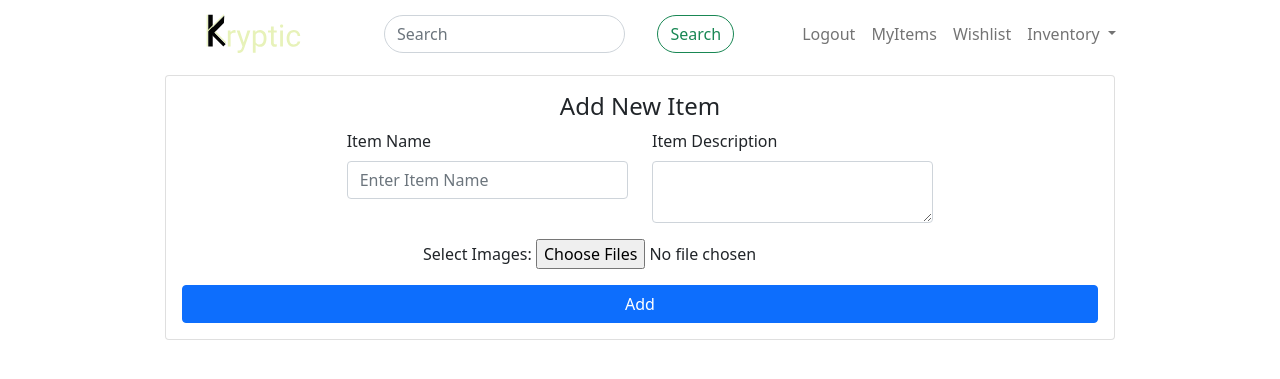
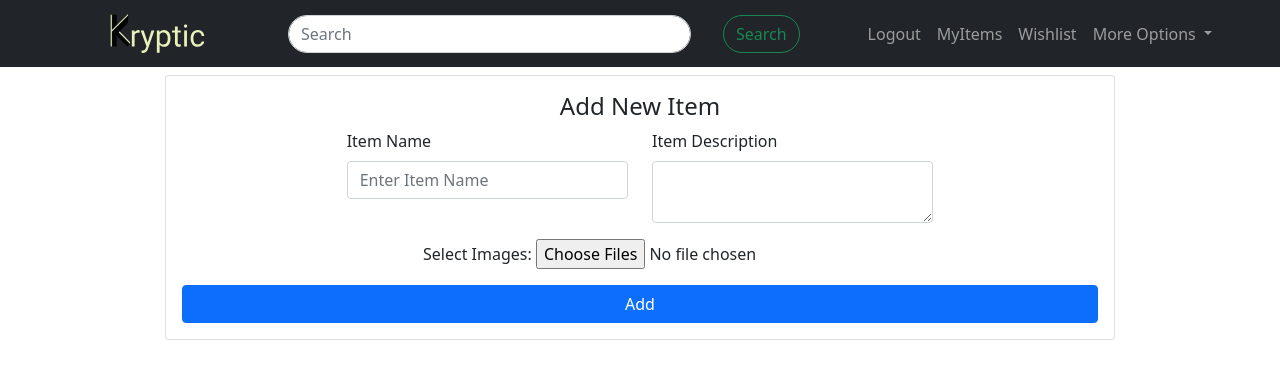
Before and after one commit to ary1733/NFT-DBMS_Mini_Project, a Flask app: page /additem in a window 1280 px wide. Shown: the top 379 px of the page. Run offline with Flask 2, Linux system fonts and the light colour scheme; a user stored in the database is signed in.

Commit message:
Navbar color fix

```diff
--- a/flask-backend/APP/templates/index.html
+++ b/flask-backend/APP/templates/index.html
@@ -1,6 +1,6 @@
 {% extends 'base.html' %} {% block content %}
 <style>
-  .navbar {
+  .navbar, .dropdown-menu {
     background: transparent !important;
   }
 
--- a/flask-backend/APP/templates/navbar.html
+++ b/flask-backend/APP/templates/navbar.html
@@ -1,4 +1,4 @@
-<nav class="navbar navbar-expand-lg navbar-light mx-5 px-5">
+<nav class="navbar navbar-dark bg-dark navbar-expand-lg">
   <div class="container-fluid">
     <a class="ps-5 ms-5 navbar-brand" href="/">
       <img src="{{ url_for('static',filename='logo.svg') }}" alt="" width="100" height="40" class="d-inline-block align-text-top">
@@ -27,15 +27,15 @@
         </li>
         <li class="nav-item dropdown">
           <a class="nav-link dropdown-toggle" href="#" id="navbarDropdown" role="button" data-bs-toggle="dropdown" aria-expanded="false">
-                        Inventory
+                        More Options
                     </a>
-          <ul class="dropdown-menu" aria-labelledby="navbarDropdown">
+          <ul class="dropdown-menu dropdown-menu-dark" aria-labelledby="navbarDropdown">
             <li><a class="dropdown-item" href="{{url_for('updateprofile')}}">Update Profile</a></li>
             <li><a class="dropdown-item" href="{{url_for('additem')}}">Add Item</a></li>
             <li>
               <hr class="dropdown-divider">
             </li>
-            <li><a class="dropdown-item pe-5" href="/account">your profile</a></li>
+            <li><a class="dropdown-item pe-5" href="/account">Your Profile</a></li>
           </ul>
         </li>
       </ul>
```
